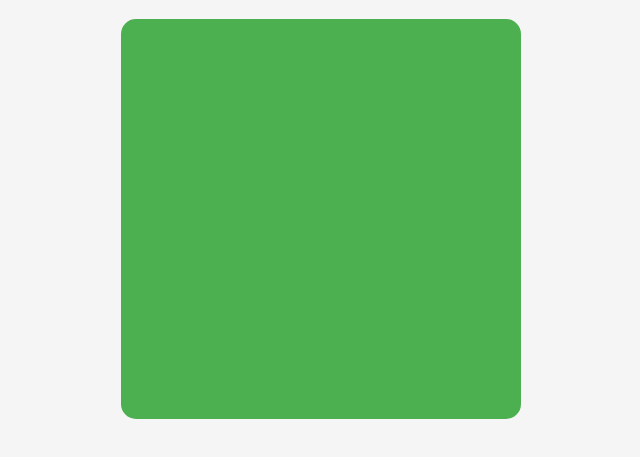
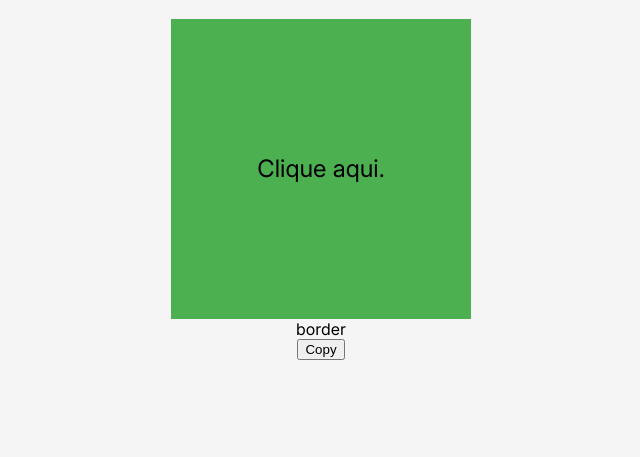
Before and after one commit to allanqueiroz02/Border-radius-Previewer, a website: page index.html in a window 1280 px wide. Shown: the part 71-528 px from the top of the page, without its empty margins (319-959 px from the left). Drawn offline with Linux system fonts and the light colour scheme.

Commit message:
formatação inicial

```diff
--- a/index.html
+++ b/index.html
@@ -9,8 +9,10 @@
   <body>
     <main class="container">
       <h1>Border Radious Previewer</h1>
-      <div class="borders"></div>
+      <div class="borders" contenteditable="true">Clique aqui.</div>
+      <span class="result">border</span>
+      <button class="copy-clipboard">Copy</button>
     </main>
-    <script src="./js/script.js"></script>
+    <script type="module" src="./js/script.js"></script>
   </body>
 </html>
--- a/style.css
+++ b/style.css
@@ -4,13 +4,13 @@
 }
 
 :root {
-  --lighter: #f5f5f5;
+  --bg-lighter: #f5f5f5;
   --bg-div: #4caf50;
 }
 
 body {
   font-family: Inter, sans-serif;
-  background: var(--lighter);
+  background: var(--bg-lighter);
 }
 
 .container {
@@ -23,7 +23,11 @@ body {
 
 .borders {
   background: var(--bg-div);
-  width: 400px;
-  height: 400px;
-  border-radius: 15px;
+  margin: auto 0;
+  font-size: 1.5rem;
+  width: 300px;
+  height: 300px;
+  display: flex;
+  justify-content: center;
+  align-items: center;
 }
```
